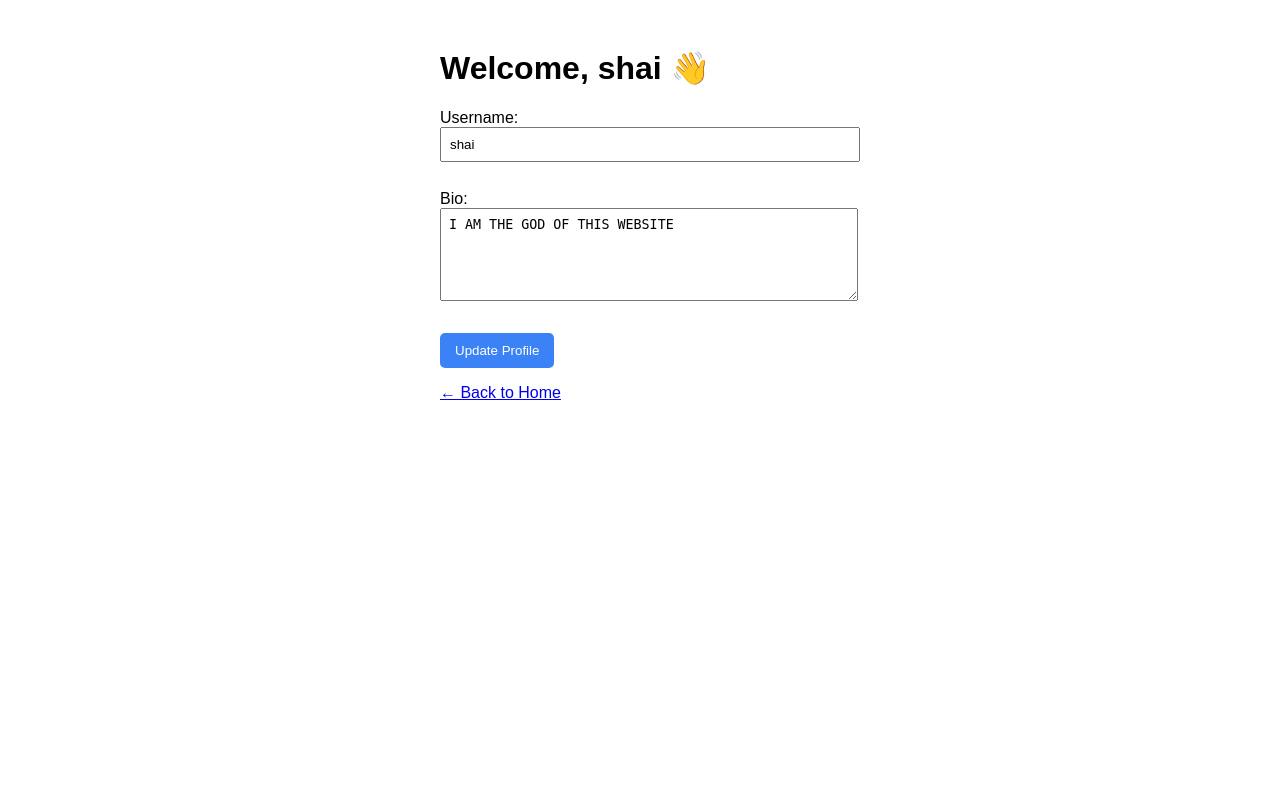
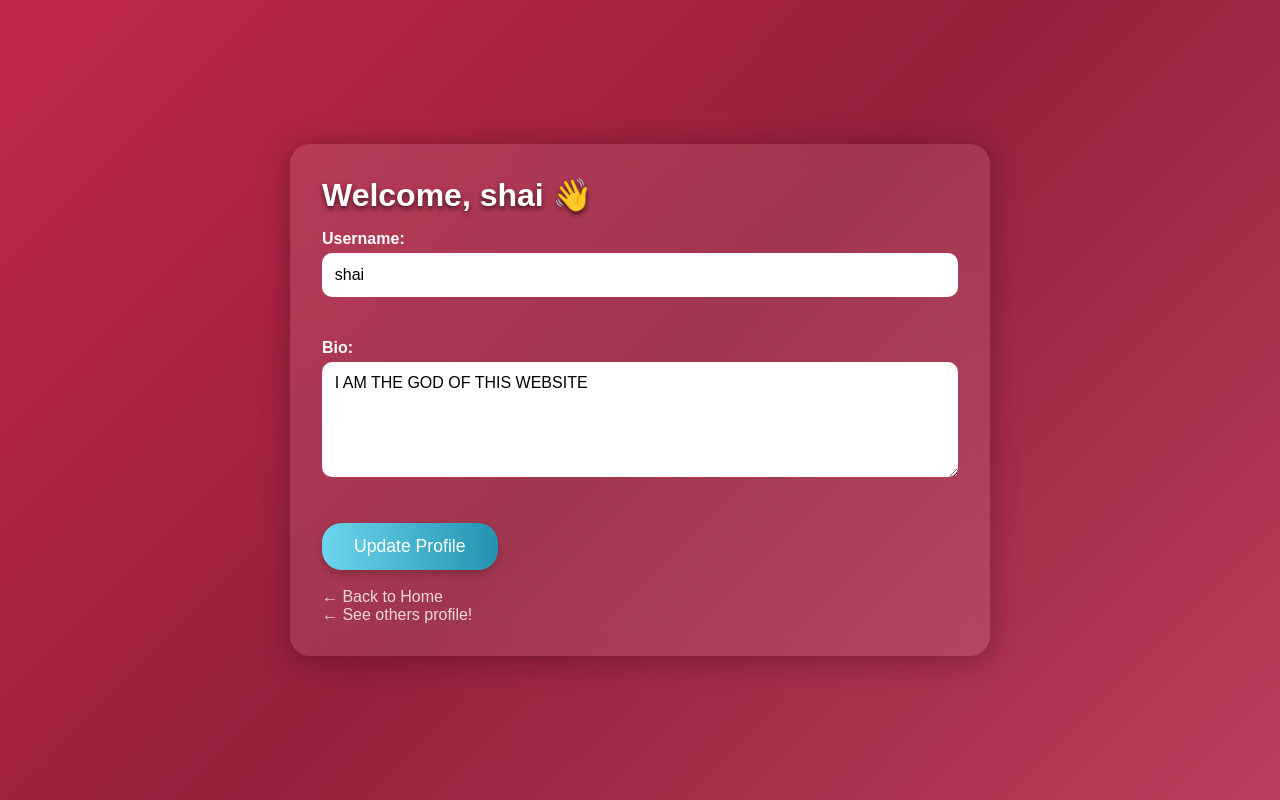
Before and after one commit to Shai-51/Cookie-Craft, a Flask app: page /profile in a window 1280 px wide. Run offline with Flask 3, Linux system fonts and the light colour scheme; a user stored in the database is signed in.

Commit message:
almost final version

```diff
--- a/app/app.py
+++ b/app/app.py
@@ -8,7 +8,7 @@ import secrets
 
 # Initialize the Flask app with custom paths for templates and static files
 app = Flask(__name__,
-            template_folder=os.path.abspath('./client/templates'),
+            template_folder=os.path.abspath('./templates'),
             static_folder=os.path.abspath('./static'))
 
 # Set a secure secret key for sessions and cookies
@@ -130,6 +130,24 @@ def list_users():
     users = User.query.all()
     return render_template('admin_users.html', users=users)
 
+# Admin panel for deleting users — restricted to admin users only
+@app.route('/admin/delete_user/<int:user_id>', methods=['POST'])
+@login_required
+def delete_user(user_id):
+    if not current_user.is_admin:
+        flash("You do not have permission to perform this action.")
+        return redirect(url_for('home'))
+
+    user = User.query.get_or_404(user_id)
+
+    if user.id == current_user.id:
+        flash("You cannot delete your own account as admin.")
+        return redirect(url_for('list_users'))
+
+    db.session.delete(user)
+    db.session.commit()
+    return redirect(url_for('list_users'))
+
 # Password reset page (placeholder for now)
 @app.route('/reset_password')
 def reset_password():
--- a/app/static/css/profile.css
+++ /dev/null
@@ -1,20 +0,0 @@
-.profile-container {
-  width: 400px;
-  margin: auto;
-  padding: 20px;
-  font-family: Arial, sans-serif;
-}
-
-input, textarea {
-  width: 100%;
-  padding: 8px;
-  margin-bottom: 10px;
-}
-
-button {
-  padding: 10px 15px;
-  background-color: #3b82f6;
-  color: white;
-  border: none;
-  border-radius: 5px;
-}
--- /dev/null
+++ b/app/static/css/socialStyle.css
@@ -0,0 +1,109 @@
+* {
+    margin: 0;
+    padding: 0;
+    box-sizing: border-box;
+    font-family: 'Arial', sans-serif;
+}
+
+body {
+    background: linear-gradient(135deg, rgb(194,39,75), rgb(150, 32, 59), rgb(189, 62, 92));
+    min-height: 100vh;
+    display: flex;
+    justify-content: center;
+    align-items: center;
+    color: white;
+    padding: 2rem;
+}
+
+.profile-container, .table-container {
+    background: rgba(255, 255, 255, 0.1);
+    padding: 2rem;
+    border-radius: 20px;
+    box-shadow: 0 4px 30px rgba(0, 0, 0, 0.3);
+    backdrop-filter: blur(10px);
+    max-width: 700px;
+    width: 100%;
+    text-align: left;
+}
+
+h1 {
+    font-size: 2rem;
+    margin-bottom: 1rem;
+    text-shadow: 0px 3px 5px rgba(0, 0, 0, 0.6);
+}
+
+form label {
+    font-weight: bold;
+}
+
+input[type="text"],
+textarea {
+    width: 100%;
+    padding: 0.8rem;
+    border: none;
+    border-radius: 10px;
+    outline: none;
+    font-size: 1rem;
+    margin-top: 0.3rem;
+    margin-bottom: 1.5rem;
+}
+
+input:focus,
+textarea:focus {
+    box-shadow: 0px 0px 10px #fff3;
+}
+
+button {
+    padding: 0.8rem 2rem;
+    font-size: 1.1rem;
+    border: none;
+    border-radius: 20px;
+    cursor: pointer;
+    background: linear-gradient(to right, #6dd5ed, #2193b0);
+    color: white;
+    box-shadow: 0px 4px 10px rgba(0, 0, 0, 0.2);
+    transition: all 0.3s ease-in-out;
+}
+
+button:hover {
+    transform: scale(1.05);
+    box-shadow: 0px 6px 15px rgba(0, 0, 0, 0.4);
+}
+
+.alert {
+    background-color: rgba(255, 255, 255, 0.2);
+    padding: 1rem;
+    border-radius: 10px;
+    margin-bottom: 1rem;
+    color: white;
+    font-weight: bold;
+    text-shadow: 0px 1px 3px rgba(0,0,0,0.5);
+}
+
+a {
+    color: #ffffffcc;
+    text-decoration: none;
+}
+
+a:hover {
+    text-decoration: underline;
+    color: #ffffff;
+}
+
+table {
+    width: 100%;
+    border-collapse: collapse;
+    margin-top: 1rem;
+}
+
+th, td {
+    padding: 0.8rem;
+    text-align: left;
+    border: 1px solid rgba(255, 255, 255, 0.2);
+    background-color: rgba(255, 255, 255, 0.05);
+    color: white;
+}
+
+th {
+    background-color: rgba(255, 255, 255, 0.15);
+}
--- a/app/static/css/style.css
+++ b/app/static/css/style.css
@@ -19,13 +19,13 @@ pre{
     color: rgb(194,39,75);
 }
 #main{
-    background-image: url("../res/HomePage.jpeg");
+    background-image: url("../res/HomePage.jpg");
     margin: auto;
     width: 1312px;
     height: 736px;
     position: relative;
 }
-#shopNowButton{
+#Button{
     margin-top: 45%;
     margin-left: 43%;
     padding: 0.8rem 2rem;
--- a/app/client/templates/index.html
+++ b/app/templates/index.html
@@ -10,11 +10,12 @@
         <a href="{{ url_for('friend') }}">friends</a>
         <a href="{{ url_for('profile') }}">Bio</a>
         <a href="{{ url_for('login') }}">Login</a>
-        <!-- <input type="text" placeholder="Search..">  -->
+        <a href="{{ url_for('logout') }}">Logout</a>
+
     </div>
 
     <div id="main">
-        <button onclick="document.location='{{ url_for('friend') }}'" id="shopNowButton">Click</button>
+        <button onclick="document.location='{{ url_for('profile') }}'" id="Button">SHARE YOUR BIO</button>
     </div>
 
     <pre>
--- a/app/client/templates/profile.html
+++ b/app/templates/profile.html
@@ -3,7 +3,7 @@
 <head>
   <meta charset="UTF-8">
   <title>Profile</title>
-  <link rel="stylesheet" href="{{ url_for('static', filename='css/profile.css') }}">
+  <link rel="stylesheet" href="{{ url_for('static', filename='css/socialStyle.css') }}">
 </head>
 <body>
   <div class="profile-container">
@@ -27,7 +27,12 @@
       <button type="submit">Update Profile</button>
     </form>
 
-    <p><a href="{{ url_for('home') }}">← Back to Home</a></p>
+    <p>
+      <br>
+      <a href="{{ url_for('home') }}">← Back to Home</a>
+      <br>
+      <a href="{{ url_for('friend') }}">← See others profile!</a>
+    </p>
   </div>
 </body>
 </html>
```
Also changed, not shown: app/client/templates/admin_users.html (deleted, +0 -20 lines), app/client/templates/friend.html (deleted, +0 -19 lines), app/templates/admin_users.html (added, +28 -0 lines), app/templates/friend.html (added, +26 -0 lines), app/instance/users.db, app/static/res/HomePage.jpeg (deleted), app/static/res/HomePage.jpg (added), app/static/res/box.png (deleted), app/templates/login.html (renamed from app/client/templates/login.html), app/templates/register.html (renamed from app/client/templates/register.html).
